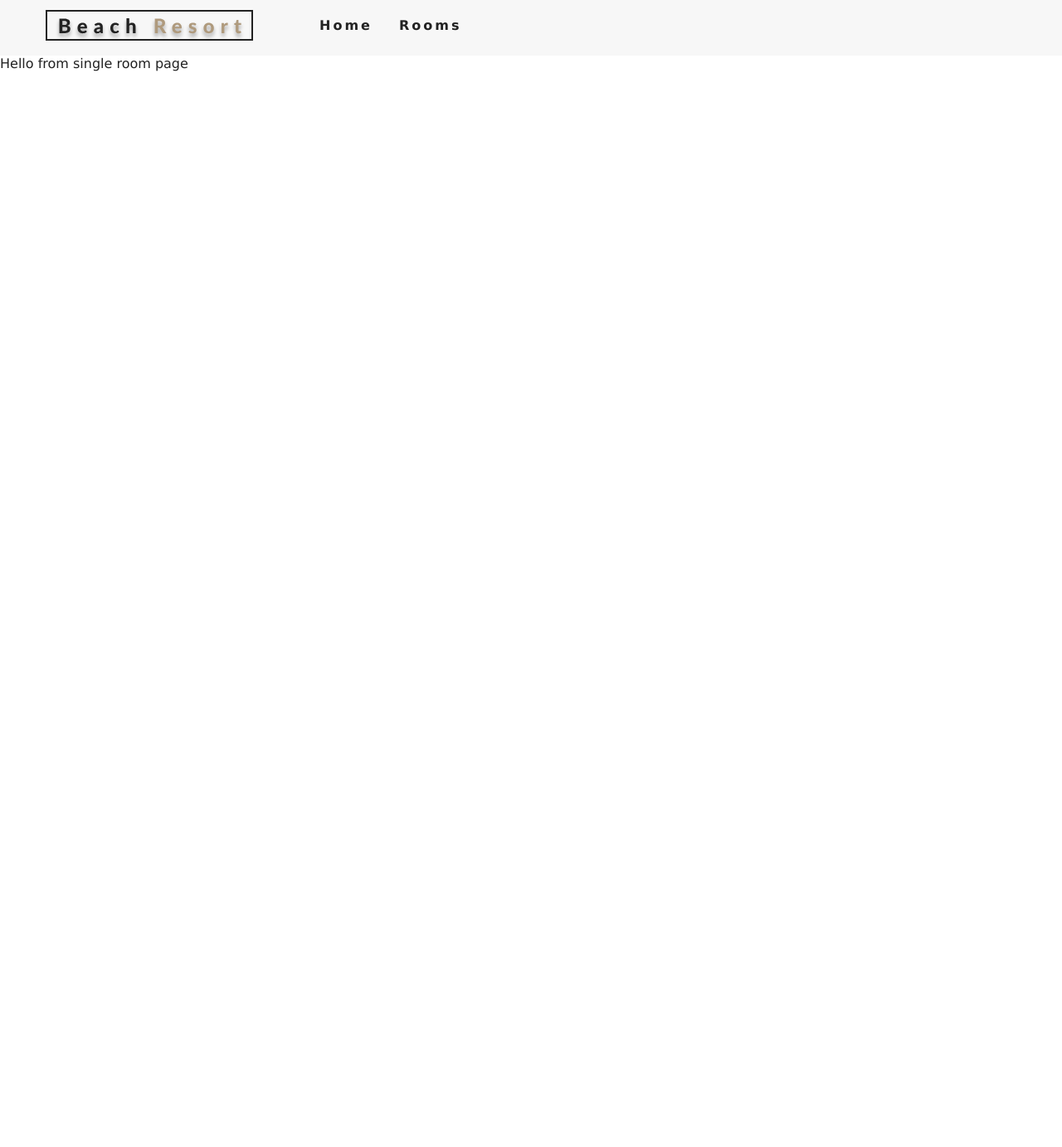
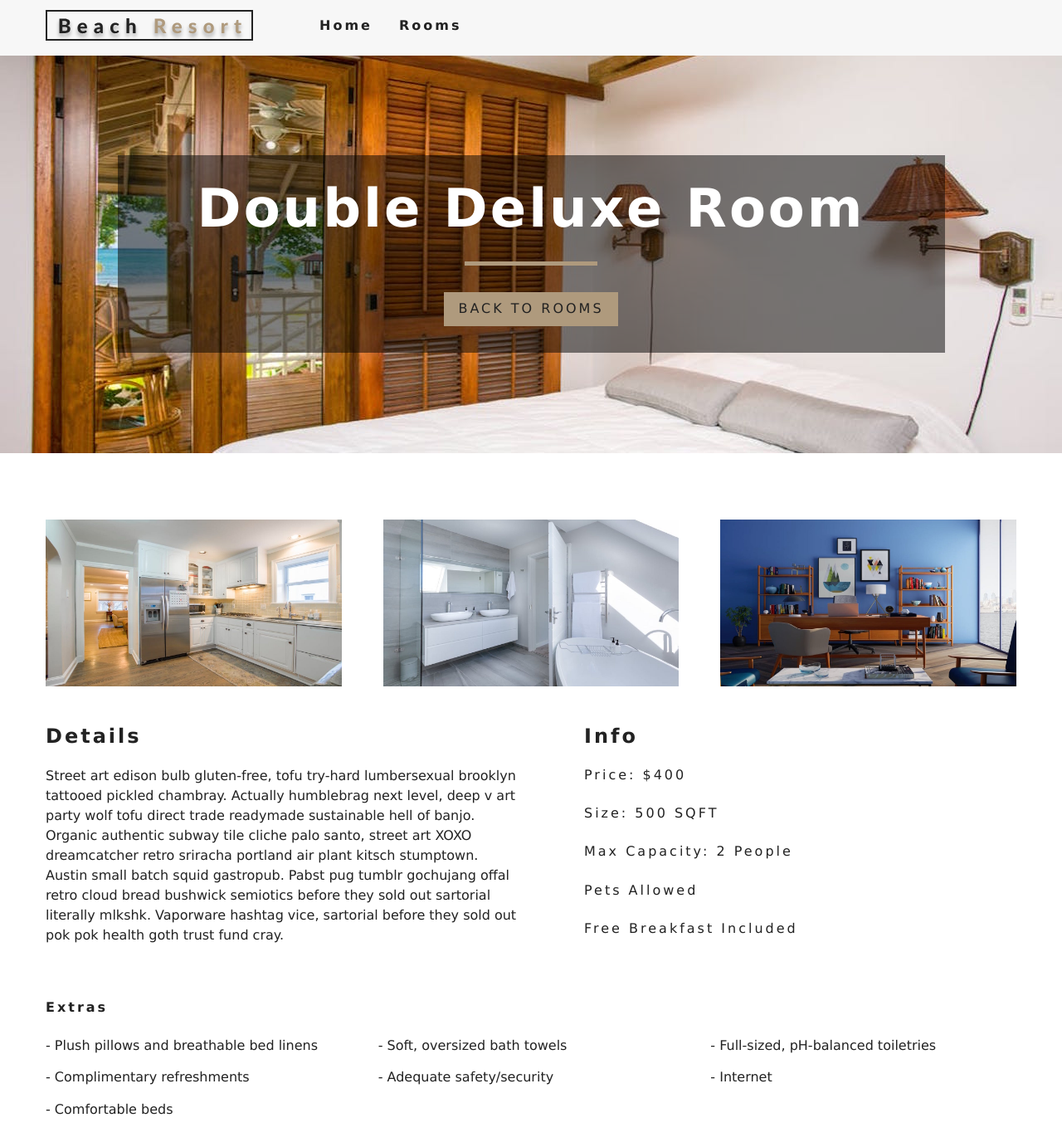
Before and after one commit to ReneMurillo/beach-resort-rooms, a React (Create React App) app: page /rooms/double-deluxe in a window 1280 px wide. Shown: the top 1382 px of the page at 83% size. Before the commit the page ends 800 px from the top, so only its background shows below. Built offline with nearby package versions, Linux system fonts and the light colour scheme.

Commit message:
SingleRoom component ready

```diff
--- a/package.json
+++ b/package.json
@@ -7,7 +7,8 @@
     "react-dom": "^16.10.1",
     "react-icons": "^3.7.0",
     "react-router-dom": "^5.1.1",
-    "react-scripts": "3.1.2"
+    "react-scripts": "3.1.2",
+    "styled-components": "^4.4.0"
   },
   "scripts": {
     "start": "react-scripts start",
--- /dev/null
+++ b/src/components/StyledHero.js
@@ -0,0 +1,12 @@
+import styled from 'styled-components';
+import defaultImg from '../images/room-1.jpeg';
+
+const StyledHero = styled.header`
+min-height: 60vh;
+background: url(${props => props.img? props.img : defaultImg}) center/cover no-repeat;
+display: flex;
+align-items: center;
+justify-content: center;
+`
+
+export default StyledHero;
--- a/src/context.js
+++ b/src/context.js
@@ -38,9 +38,16 @@
         return tempItems;
     }
 
+    getRoom = (slug) => {
+        let tempRooms = [...this.state.rooms];
+        const room = tempRooms.find((room) => room.slug === slug);
+
+        return room;
+    }
+
     render() {
         return (
-            <RoomContext.Provider value={{...this.state}}>
+            <RoomContext.Provider value={{...this.state, getRoom: this.getRoom}}>
                 {this.props.children}
             </RoomContext.Provider>
         );
--- a/src/pages/Home.js
+++ b/src/pages/Home.js
@@ -5,6 +5,7 @@
 import {Link} from 'react-router-dom';
 import Services from '../components/Services';
 import FeaturedRooms from '../components/FeaturedRooms';
+
 const Home = () => {
     return (
         <React.Fragment>
--- a/src/pages/SingleRoom.js
+++ b/src/pages/SingleRoom.js
@@ -1,11 +1,76 @@
-import React, { Component } from 'react'
+import React, { Component } from 'react';
+import defaultBcg from '../images/room-1.jpeg';
+import Hero from '../components/Hero';
+import Banner from '../components/Banner';
+import {Link} from 'react-router-dom';
+import { RoomContext, RoomProvider } from '../context';
+import StyledHero from '../components/StyledHero';
 
 export default class SingleRoom extends Component {
+    constructor(props){
+        super(props)
+        this.state ={
+            slug:this.props.match.params.slug,
+            defaultBcg
+        };
+    }
+
+    static contextType = RoomContext;
     render() {
+        const { getRoom } = this.context;
+        const room = getRoom(this.state.slug);
+        if(!room){
+            return <div className="error">
+                    <h3>no such room could be found...</h3>
+                    <Link to="/rooms" className="btn-primary">
+                        Back to rooms
+                    </Link>
+                </div>
+        }
+
+        const {name, description,capacity,size,price,extras,breakfast,pets,images} = room;
+        const [mainImg,...defaultImg] = images;
         return (
-            <div>
-                Hello from single room page
-            </div>
+            <>
+                <StyledHero img={mainImg || this.state.defaultBcg}>
+                    <Banner title={`${name} room`}>
+                        <Link to="/rooms" className="btn-primary">
+                    back to rooms
+                        </Link>
+                    </Banner>
+                </StyledHero>
+                <section className="single-room">
+                    <div className="single-room-images">
+                        {defaultImg.map((item, index) => {
+                            return <img key={index} src={item} alt={name} />;
+                        })}
+                    </div>
+                    <div className="single-room-info">
+                        <article className="desc">
+                            <h3>Details</h3>
+                            <p>{description}</p>
+                        </article>
+                        <article className="info">
+                            <h3>Info</h3>
+                            <h6>price: ${price}</h6>
+                            <h6>size: {size} SQFT</h6>
+                            <h6>max capacity: {capacity} {capacity > 1 ? "people": "person"}</h6>
+                            <h6>{pets ? "pets allowed" : "no pets allowed"}</h6>
+                            <h6>{breakfast && "free breakfast included"}</h6>
+                        </article>
+                    </div>
+                </section>
+                <section className="room-extras">
+                    <h6>extras</h6>
+                    <ul className="extras">
+                        {extras.map((item, index) => {
+                            return <li key={index}>
+                                - {item}
+                            </li>
+                        })}
+                    </ul>
+                </section>
+            </>
         )
     }
 }
```
Also changed, not shown: src/components/FeaturedRooms.js (line endings or trailing spaces), 1 other file (tests, documents, lock files or other folders).
